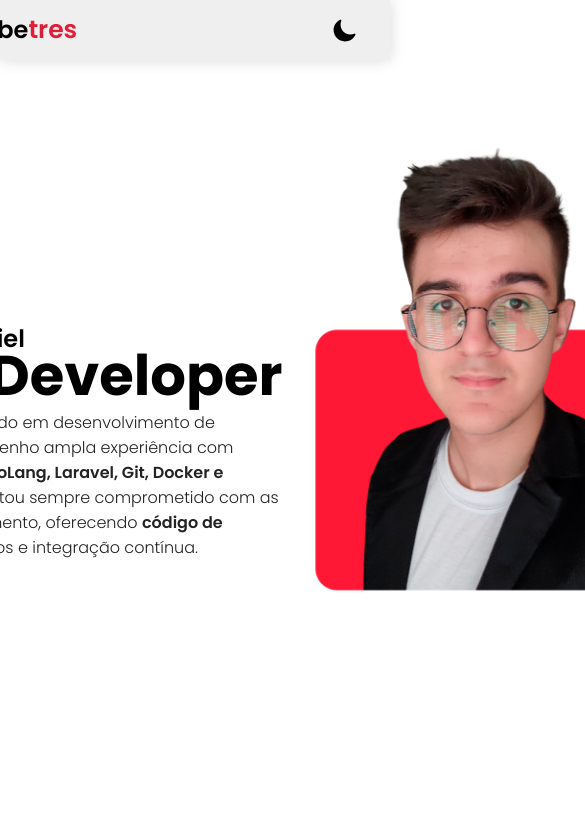
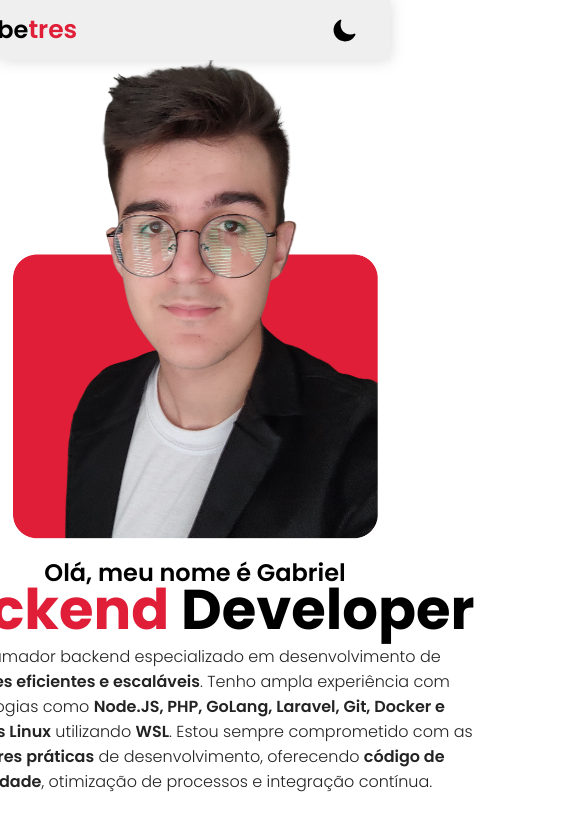
Before and after one commit to Gabetres/gabetres-portfolio, a Vue app: page / in a window 390 px wide. Shown: the top 830 px of the page, 585 px wide, since content can reach past the window. Built offline with nearby package versions, Linux system fonts and the light colour scheme.

Commit message:
Flex Responsive

```diff
--- a/src/components/MainComponent.vue
+++ b/src/components/MainComponent.vue
@@ -32,7 +32,6 @@
   justify-content: center;
   padding: 5rem 2rem;
   margin: auto;
-
 }
 
 .profile-content {
@@ -44,6 +43,7 @@
 
 .profile-photo {
   width: 23rem;
+  margin: auto;
 }
 
 .profile-details {
@@ -95,7 +95,31 @@
 }
 
 @media (max-width: 1023px) {
+  .profile-section {
+    padding: 0rem 2rem;
+  }
 
+  .profile-content {
+    flex-direction: column-reverse;
+    gap: 0;
+  }
+
+  .profile-details {
+    margin-top: 0;
+    margin-bottom: 2rem;
+  }
+
+  .introduction {
+    text-align: center;
+    margin: 0 auto;
+  }
+
+  .description{
+    text-align: center;
+  }
+}
+
+@media (max-width:768px) {
 
 }
 </style>
```
Also changed, not shown: src/assets/images/profile-photo.png.
